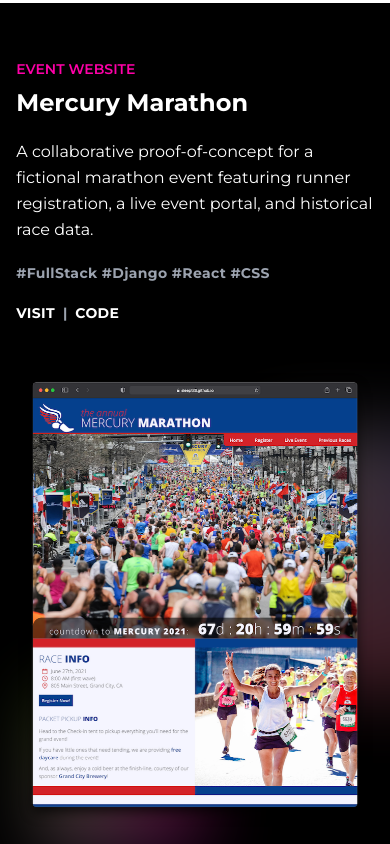
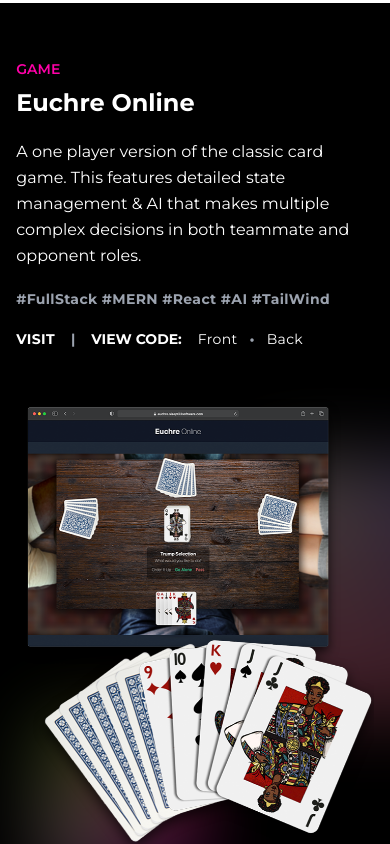
Before and after one commit to sleeptil3/portfolio, a React (Create React App) app: page /#/ in a window 390 px wide. Shown: the part 1860-2704 px from the top of the page. Built offline with nearby package versions, Linux system fonts and the light colour scheme.

Commit message:
added euchre and more skills

```diff
--- a/src/Components/ProjectFeature.js
+++ b/src/Components/ProjectFeature.js
@@ -3,20 +3,18 @@ import Aos from 'aos'
 import mercuryMarathon from '../images/screenshots/mercurymarathon.png'
 import justGiveMeSpace from '../images/screenshots/justgivemespace.png'
 import mirror from '../images/screenshots/mirror.png'
+import euchre from '../images/screenshots/euchre.png'
 
-export default function ProjectFeature({ category, title, description, hashtags, visit, code, reverse, image }) {
+export default function ProjectFeature({ category, title, description, hashtags, visit, frontCode, backCode, reverse, image }) {
 	const [img, setImg] = useState()
 
 	useEffect(() => {
-		if (image === 'mercuryMarathon') {
-			console.log('mercu')
-			setImg(<img src={mercuryMarathon} alt="" />)
-		}
-		if (image === 'justGiveMeSpace') {
-			setImg(<img src={justGiveMeSpace} alt="" />)
-		}
-		if (image === 'mirror') {
-			setImg(<img src={mirror} alt="" />)
+		switch (image) {
+			case 'mercuryMarathon': { setImg(<img src={mercuryMarathon} alt="" />); break; }
+			case 'justGiveMeSpace': { setImg(<img src={justGiveMeSpace} alt="" />); break; }
+			case 'mirror': { setImg(<img src={mirror} alt="" />); break; }
+			case 'euchre': { setImg(<img src={euchre} alt="" />); break; }
+			default: console.error("image not found in screenshots")
 		}
 	}, [image])
 
@@ -39,11 +37,14 @@ export default function ProjectFeature({ category, title, description, hashtags,
 					<p className="text-gray-400 text-sm font-bold tracking-wide">{hashtags}</p>
 					<div className="flex space-x-2">
 						<a href={visit} target="_blank" rel="noopener noreferrer">VISIT</a>
-						<p className="text-gray-400 font-bold text-sm">|</p>
-						<a href={code} target="_blank" rel="noopener noreferrer">CODE</a>
+						<p className="text-gray-400 font-bold text-sm px-2">|</p>
+						<p className="text-white font-bold text-sm pr-2">VIEW CODE:</p>
+						<a className="font-regular cursor-pointer" href={frontCode} target="_blank" rel="noopener noreferrer">Front</a>
+						{backCode !== "" && <p className="text-gray-400 font-bold text-sm px-1">•</p>}
+						{backCode !== "" && <a className="font-regular cursor-pointer" href={backCode} target="_blank" rel="noopener noreferrer">Back</a>}
 					</div>
 				</div>
 			</div>
-		</div >
+		</div>
 	)
 }
--- a/src/Data/data.js
+++ b/src/Data/data.js
@@ -1,12 +1,24 @@
 export const features = [
+	{
+		category: "GAME",
+		title: "Euchre Online",
+		description: "A one player version of the classic card game. This features detailed state management & AI that makes multiple complex decisions in both teammate and opponent roles.",
+		hashtags: "#FullStack #MERN #React #AI #TailWind",
+		visit: "https://euchre.sleeptil3software.com/",
+		frontCode: "https://github.com/sleeptil3/euchre-react",
+		backCode: "https://github.com/sleeptil3/euchre-api",
+		reverse: false,
+		image: "euchre"
+	},
 	{
 		category: "EVENT WEBSITE",
 		title: "Mercury Marathon",
 		description: "A collaborative proof-of-concept for a fictional marathon event featuring runner registration, a live event portal, and historical race data.",
 		hashtags: "#FullStack #Django #React #CSS",
 		visit: "https://sleeptil3.github.io/mercury-marathon-react/",
-		code: "https://github.com/sleeptil3/mercury-marathon-react",
-		reverse: false,
+		frontCode: "https://github.com/sleeptil3/mercury-marathon-react",
+		backCode: "https://github.com/shamseen/mercury-api",
+		reverse: true,
 		image: "mercuryMarathon"
 	},
 	{
@@ -15,8 +27,9 @@ export const features = [
 		description: "A short and sweet javascript web game. One morning, you gaze into the mirror and are transported to a realm of friends, foes, and adventure.",
 		hashtags: "#JavaScript #HTML #CSS",
 		visit: "https://sleeptil3.github.io/Mirror/index.html",
-		code: "https://github.com/sleeptil3/Mirror",
-		reverse: true,
+		frontCode: "https://github.com/sleeptil3/Mirror",
+		backCode: "",
+		reverse: false,
 		image: "mirror"
 	},
 	{
@@ -25,8 +38,9 @@ export const features = [
 		description: "Beautiful galleries of astronomy pictures, a not-so-subtle fangirl nod to SpaceX, and DarkSkies: a condition forecaster specifically for astronomy.",
 		hashtags: "#React #CSS #APIDataIntegration",
 		visit: "https://space.sleeptil3software.com/",
-		code: "https://github.com/sleeptil3/react-just-give-me-space/tree/main",
-		reverse: false,
+		frontCode: "https://github.com/sleeptil3/react-just-give-me-space/tree/main",
+		backCode: "",
+		reverse: true,
 		image: "justGiveMeSpace"
 	},
 ]
--- a/src/Pages/MyInfo.js
+++ b/src/Pages/MyInfo.js
@@ -21,7 +21,7 @@ export default function MyInfo() {
 					<h1 className="relative z-10 font-semibold text-4xl sm:text-5xl md:text-6xl tracking-tight">Info</h1>
 					<h2 className="font-medium text-md sm:text-lg md:text-xl">Let's chat.</h2>
 				</div>
-				<div data-aos="fade-up" className="flex sm:flex-col flex-wrap space-x-10 sm:space-x-0 sm:mr-60 relative px-4 sm:ml-20 sm:pl-20 z-10 font-medium text-lg sm:text-xl md:text-2xl">
+				<div data-aos="fade-up" className="flex sm:flex-col flex-wrap space-x-10 sm:space-x-0 sm:mr-10 relative px-4 sm:ml-20 sm:pl-20 z-10 font-medium text-lg sm:text-xl md:text-2xl">
 					<div>
 						<p className="font-semibold">Contact</p>
 						<a href="https://www.linkedin.com/in/shclary/" target="_blank" rel="noopener noreferrer" className="block text-lg font-regular hover:text-primary">LinkedIn</a>
@@ -29,8 +29,11 @@ export default function MyInfo() {
 						<br />
 					</div>
 					<div>
-						<p className="font-semibold">Resume</p>
-						<a href="https://drive.google.com/file/d/1SgCHA2ZJTfTdU079DKiAw5SPvaGwX0Ja/view?usp=sharing" target="_blank" rel="noopener noreferrer" className="block text-lg font-regular hover:text-primary">Download</a>
+						<p className="font-semibold">Downloads</p>
+						<a href="https://bit.ly/shawnClary-resume" target="_blank" rel="noopener noreferrer" className="block text-lg font-regular hover:text-primary">Resume</a>
+						<a href="https://bit.ly/sc-statements" target="_blank" rel="noopener noreferrer" className="block text-lg font-regular hover:text-primary">Recommendations</a>
+						<a href="https://bit.ly/sclary-previs" target="_blank" rel="noopener noreferrer" className="block text-lg font-regular hover:text-primary">Mockup & Design Examples</a>
+						<a href="https://bit.ly/sclary-prReel" target="_blank" rel="noopener noreferrer" className="block text-lg font-regular hover:text-primary">Video Production Reel</a>
 						<br />
 					</div>
 					<div>
--- a/src/Pages/MySkills.js
+++ b/src/Pages/MySkills.js
@@ -10,7 +10,7 @@ export default function MySkills() {
 	}, [])
 
 	return (
-		<div className="flex justify-center items-center mb-10 sm:mb-0 sm:mt-32">
+		<div className="flex justify-center items-center mb-10 sm:mb-20 sm:mt-32">
 			<div className="relative flex flex-col sm:flex-row mt-8 sm:mt-0 sm:justify-center sm:items-center h-full w-11/12 lg:w-10/12 xl:w-9/12 2xl:w-8/12 max-width sm:px-10">
 				<div data-aos="fade-down" className="mb-8 sm:mb-0">
 					<h1 className="relative z-10 font-semibold text-4xl sm:text-5xl md:text-6xl tracking-tight">Skills</h1>
@@ -18,13 +18,14 @@ export default function MySkills() {
 				</div>
 				<div data-aos="fade-up" className="relative px-4 sm:pl-20 z-10 font-medium">
 					<p className="text-lg font-semibold">Code</p>
-					<p className="text-md">JavaScript | Python</p>
+					<p className="text-md">JavaScript | Python | Swift</p>
 					<br />
 					<p className="text-lg font-semibold">Front End</p>
 					<p className="text-md">React | HTML | CSS | Tailwind | Sass</p>
 					<br />
 					<p className="text-lg font-semibold">Back End</p>
-					<p className="text-md">Node.JS | Express | Django | MongoDB | PostgreSQL</p>
+					<p className="text-md">Node.JS | Express | MongoDB | Django</p>
+					<p>PostgreSQL | User Authentication</p>
 					<br />
 					<p className="text-lg font-semibold">Design</p>
 					<p className="text-md">Figma | Adobe Creative Suite</p>
--- a/src/Pages/MyWork.js
+++ b/src/Pages/MyWork.js
@@ -80,11 +80,11 @@ export default function MyWork() {
 			</div>
 			{/* END FEATURED PROJECT */}
 			{/* BEGIN MAPPED PROJECTS */}
-			<div id="mapped" ></div>
+			<div id="mapped"></div>
 			{features.map(feature => {
 				return (
 					<div key={uuid()} className="relative bg-black mb-20 sm:mb-48 lg:mb-64">
-						<ProjectFeature image={feature.image} category={feature.category} title={feature.title} description={feature.description} hashtags={feature.hashtags} visit={feature.visit} code={feature.code} reverse={feature.reverse} />
+						<ProjectFeature image={feature.image} category={feature.category} title={feature.title} description={feature.description} hashtags={feature.hashtags} visit={feature.visit} frontCode={feature.frontCode} backCode={feature.backCode} reverse={feature.reverse} />
 						<div className="absolute top-0 left-0 right-0 bottom-0 overflow-hidden">
 							{!feature.reverse ?
 								<div className="absolute left-20 bottom-0 z-0 opacity-30 transform rotate-180 scale-90">
```
Also changed, not shown: src/images/screenshots/euchre.png (added), 1 other file (tests, documents, lock files or other folders).
